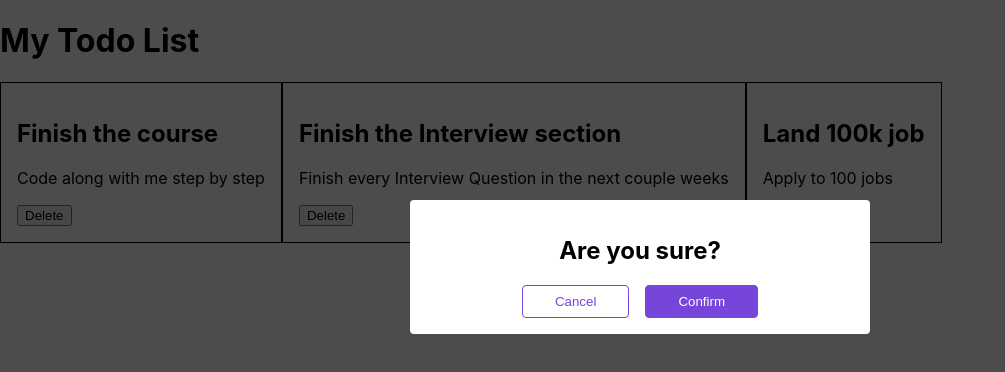
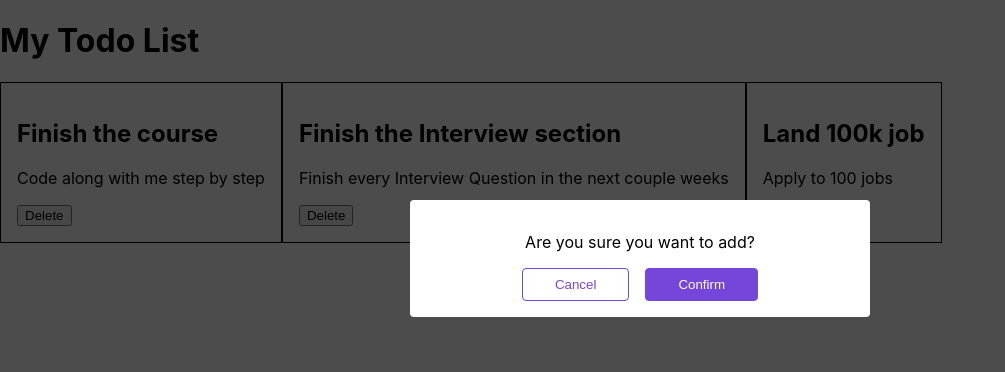
Before and after one commit to SethDimmer123/react-cc, a React (Create React App) app: page / in a window 1280 px wide. Shown: the top 372 px of the page, without its empty margins (0-1005 px from the left). Built offline with nearby package versions, Linux system fonts and the light colour scheme.

Commit message:
initial commit

```diff
--- a/src/App.jsx
+++ b/src/App.jsx
@@ -15,7 +15,9 @@ function App() {
       <Todo title ="Land 100k job"
       paragraph="Apply to 100 jobs"/>
       </div>
-      <Modal title ="Are you sure?" />
+      {/* <Modal title ="Are you sure you want to delete?" /> */}
+      <Modal title ="Are you sure you want to add?" />
+
     </>
   );
 }
--- a/src/components/Modal.jsx
+++ b/src/components/Modal.jsx
@@ -5,7 +5,7 @@ function Modal({title}) {
     return (
 <div>
     <div className="modal">
-      <h2>{title}</h2>
+      <p>{title}</p>
       <div className="modal__buttons">
         <button className="btn btn__cancel">Cancel</button>
         <button className="btn">Confirm</button>
```
